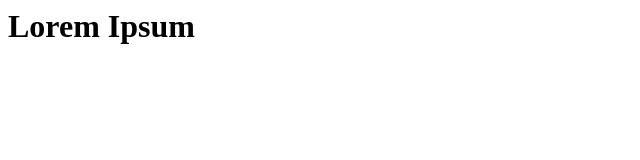
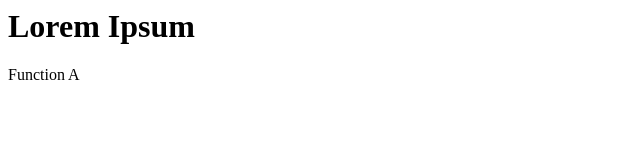
Before and after one commit to T3-Campus/t3camp_extensiondev_git, a plain HTML site: page index.html in a window 1280 px wide. Shown: the full height of the page, 0-640 px from the left. Drawn offline with Linux system fonts and the light colour scheme.

Commit message:
Add new paragraph with function a

```diff
--- a/index.html
+++ b/index.html
@@ -1 +1,2 @@
 <h1>Lorem Ipsum</h1>
+<p>Function A</p>
```
